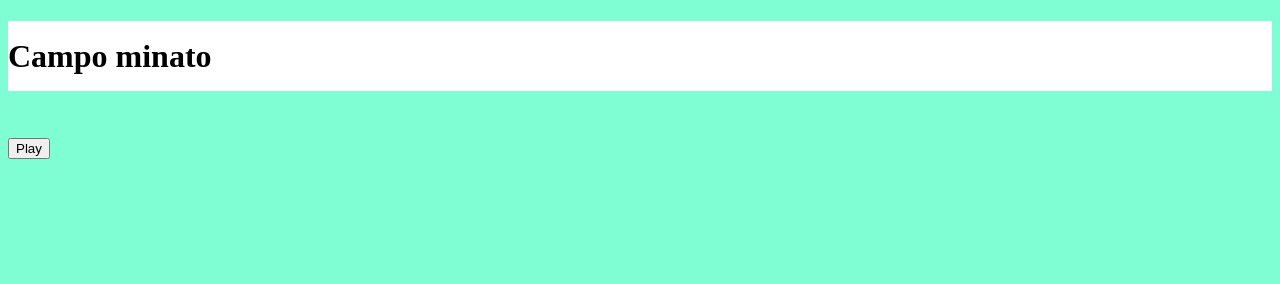
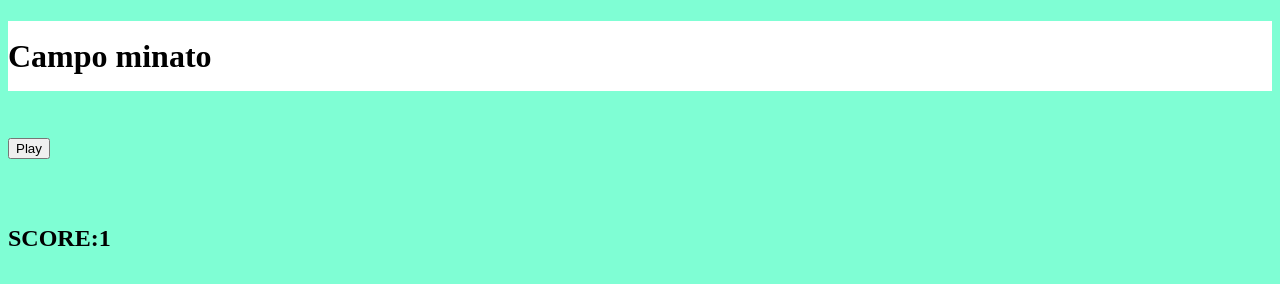
Before and after one commit to EleonoraFlaborea/js-campominato-dom, a plain HTML site: page index.html in a window 1280 px wide. Drawn offline with Linux system fonts and the light colour scheme.

Commit message:
add score player

```diff
--- a/index.html
+++ b/index.html
@@ -10,6 +10,7 @@
     <header>
         <h1>Campo minato</h1>
         <button type="button" id="button">Play</button>
+        <h2 id="score-player">SCORE: </h2>
     </header>
     <main>
         <div class="container">
--- a/js/script.js
+++ b/js/script.js
@@ -38,6 +38,7 @@ const grid = document.getElementById('grid');
 const button = document.getElementById('button');
 
 const container = document.querySelector('.container');
+const scorePlayer =document.getElementById('score-player');
 
 
 const rows = 10;
@@ -76,3 +77,13 @@ const startGame = () => {
 
 // ADDEVENTLISTENER
 button.addEventListener('click', startGame)
+
+/*# MILESTONE 1
+Prepariamo "qualcosa" per tenere il punteggio dell'utente.
+Quando l'utente clicca su una cella, incrementiamo il punteggio.
+Se riusciamo, facciamo anche in modo da non poter più cliccare la stessa cella.*/
+
+let score = 0;
+
+scorePlayer.innerText += ++score;
+console.log('punteggio:', score)
```
